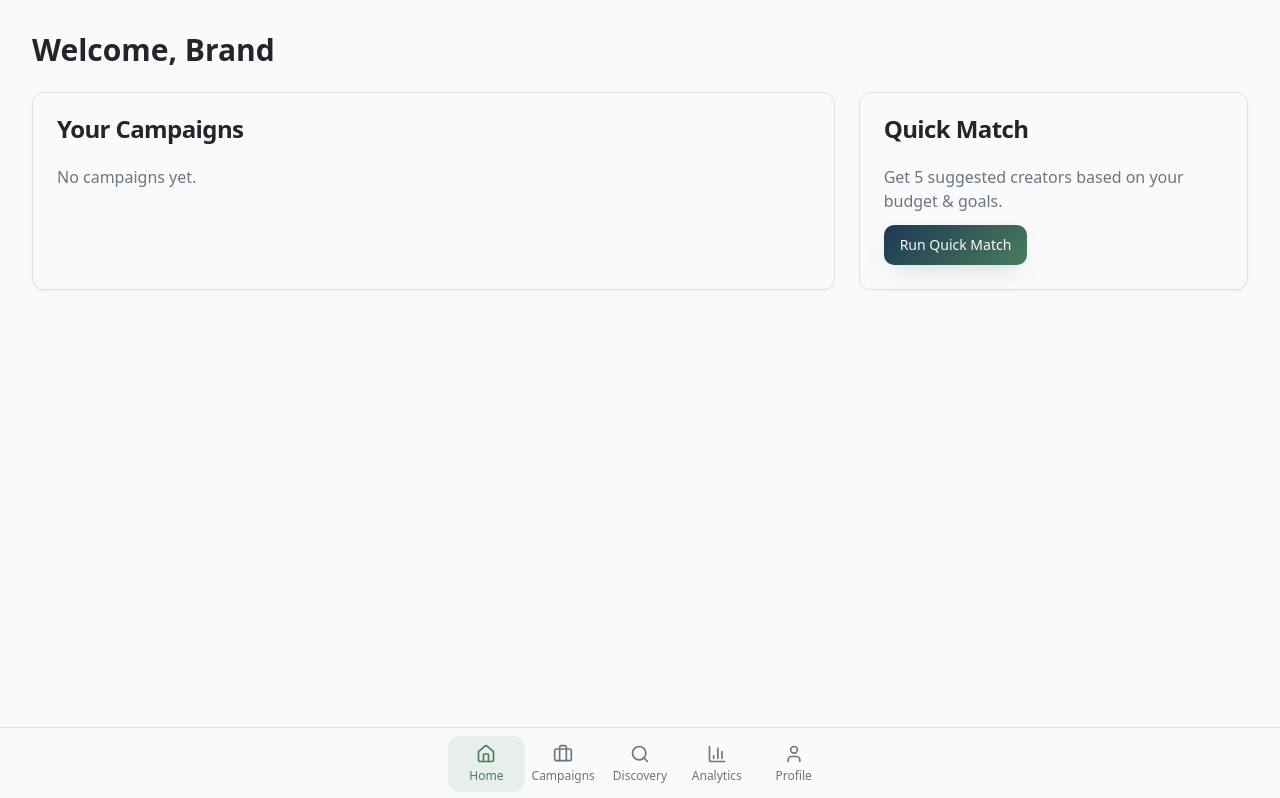
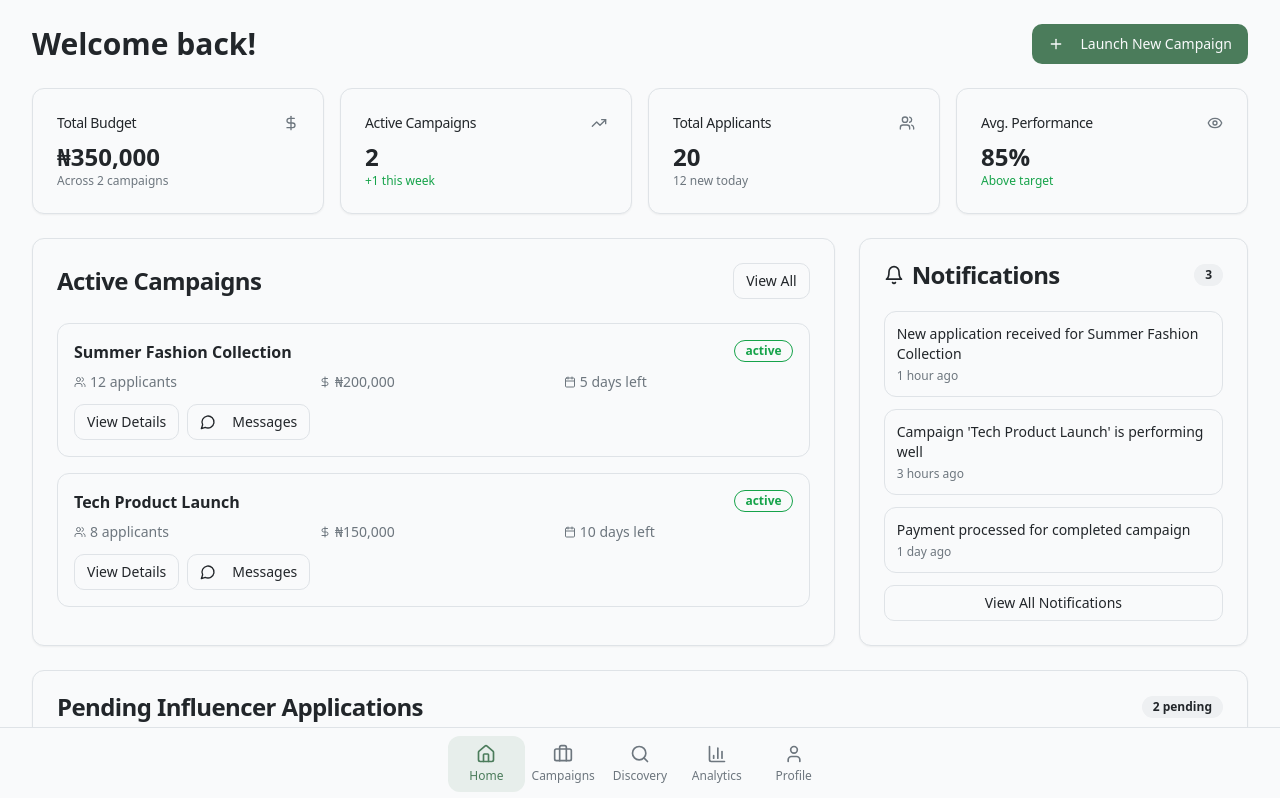
Before and after one commit to DECODERS-HUB/hivesphere, a React (Vite) app: page /dashboard/brand in a window 1280 px wide. Shown: the top 798 px of the page. Built offline with nearby package versions, Linux system fonts and the light colour scheme; grey boxes are pictures that could not be loaded.

Commit message:
Update dashboard home page
Updated the Brand Dashboard Home/Overview page to include active campaigns, pending influencer applications, notifications, and budget summary. Also updated the Campaigns, Creator Discovery, Analytics, and Profile sections with their respective components and actions.

```diff
--- a/src/pages/dashboards/BrandDashboard.tsx
+++ b/src/pages/dashboards/BrandDashboard.tsx
@@ -1,34 +1,260 @@
 import { Button } from "@/components/ui/button";
 import { Card, CardContent, CardHeader, CardTitle } from "@/components/ui/card";
+import { Badge } from "@/components/ui/badge";
+import { Avatar, AvatarImage, AvatarFallback } from "@/components/ui/avatar";
 import { useEffect } from "react";
+import { Link } from "react-router-dom";
+import { Plus, Bell, DollarSign, Users, TrendingUp, Calendar, Eye, MessageCircle } from "lucide-react";
 import DashboardLayout from "@/components/layout/DashboardLayout";
 
 const BrandDashboard = () => {
   useEffect(()=>{document.title = "Brand Dashboard — HiveSphere"},[]);
 
+  const mockActiveCampaigns = [
+    {
+      id: 1,
+      title: "Summer Fashion Collection",
+      applicants: 12,
+      budget: "₦200,000",
+      deadline: "5 days left",
+      status: "active"
+    },
+    {
+      id: 2,
+      title: "Tech Product Launch",
+      applicants: 8,
+      budget: "₦150,000",
+      deadline: "10 days left",
+      status: "active"
+    }
+  ];
+
+  const mockPendingApplications = [
+    {
+      id: 1,
+      influencer: "Jane Doe",
+      campaign: "Summer Fashion Collection",
+      avatar: "/placeholder.svg",
+      followers: "12.5K",
+      engagement: "6.2%",
+      time: "2 hours ago"
+    },
+    {
+      id: 2,
+      influencer: "Tech Reviewer NG",
+      campaign: "Tech Product Launch",
+      avatar: "/placeholder.svg",
+      followers: "45.2K",
+      engagement: "4.8%",
+      time: "5 hours ago"
+    }
+  ];
+
+  const mockNotifications = [
+    {
+      id: 1,
+      message: "New application received for Summer Fashion Collection",
+      time: "1 hour ago",
+      type: "application"
+    },
+    {
+      id: 2,
+      message: "Campaign 'Tech Product Launch' is performing well",
+      time: "3 hours ago",
+      type: "performance"
+    },
+    {
+      id: 3,
+      message: "Payment processed for completed campaign",
+      time: "1 day ago",
+      type: "payment"
+    }
+  ];
+
   return (
     <DashboardLayout userRole="brand">
-      <main className="container py-8 space-y-6">
-        <h1 className="text-3xl font-semibold">Welcome, Brand</h1>
-        <section className="grid md:grid-cols-3 gap-6">
-          <Card className="md:col-span-2">
-            <CardHeader>
-              <CardTitle>Your Campaigns</CardTitle>
+      <main className="container py-6 space-y-6">
+        <div className="flex items-center justify-between">
+          <h1 className="text-3xl font-semibold">Welcome back!</h1>
+          <Link to="/campaigns/new">
+            <Button>
+              <Plus className="h-4 w-4 mr-2" />
+              Launch New Campaign
+            </Button>
+          </Link>
+        </div>
+
+        {/* Budget Summary Cards */}
+        <div className="grid grid-cols-1 md:grid-cols-4 gap-4">
+          <Card>
+            <CardHeader className="flex flex-row items-center justify-between space-y-0 pb-2">
+              <CardTitle className="text-sm font-medium">Total Budget</CardTitle>
+              <DollarSign className="h-4 w-4 text-muted-foreground" />
             </CardHeader>
             <CardContent>
-              <p className="text-muted-foreground">No campaigns yet.</p>
+              <div className="text-2xl font-bold">₦350,000</div>
+              <p className="text-xs text-muted-foreground">Across 2 campaigns</p>
             </CardContent>
           </Card>
+
+          <Card>
+            <CardHeader className="flex flex-row items-center justify-between space-y-0 pb-2">
+              <CardTitle className="text-sm font-medium">Active Campaigns</CardTitle>
+              <TrendingUp className="h-4 w-4 text-muted-foreground" />
+            </CardHeader>
+            <CardContent>
+              <div className="text-2xl font-bold">2</div>
+              <p className="text-xs text-green-600">+1 this week</p>
+            </CardContent>
+          </Card>
+
+          <Card>
+            <CardHeader className="flex flex-row items-center justify-between space-y-0 pb-2">
+              <CardTitle className="text-sm font-medium">Total Applicants</CardTitle>
+              <Users className="h-4 w-4 text-muted-foreground" />
+            </CardHeader>
+            <CardContent>
+              <div className="text-2xl font-bold">20</div>
+              <p className="text-xs text-muted-foreground">12 new today</p>
+            </CardContent>
+          </Card>
+
+          <Card>
+            <CardHeader className="flex flex-row items-center justify-between space-y-0 pb-2">
+              <CardTitle className="text-sm font-medium">Avg. Performance</CardTitle>
+              <Eye className="h-4 w-4 text-muted-foreground" />
+            </CardHeader>
+            <CardContent>
+              <div className="text-2xl font-bold">85%</div>
+              <p className="text-xs text-green-600">Above target</p>
+            </CardContent>
+          </Card>
+        </div>
+
+        {/* Main Content Grid */}
+        <div className="grid grid-cols-1 lg:grid-cols-3 gap-6">
+          {/* Active Campaigns */}
+          <Card className="lg:col-span-2">
+            <CardHeader>
+              <div className="flex items-center justify-between">
+                <CardTitle>Active Campaigns</CardTitle>
+                <Link to="/dashboard/brand/campaigns">
+                  <Button variant="outline" size="sm">View All</Button>
+                </Link>
+              </div>
+            </CardHeader>
+            <CardContent className="space-y-4">
+              {mockActiveCampaigns.map((campaign) => (
+                <div key={campaign.id} className="p-4 border rounded-lg hover:shadow-md transition-shadow cursor-pointer">
+                  <div className="flex items-start justify-between mb-2">
+                    <h3 className="font-semibold">{campaign.title}</h3>
+                    <Badge variant="outline" className="text-green-600 border-green-600">
+                      {campaign.status}
+                    </Badge>
+                  </div>
+                  <div className="grid grid-cols-3 gap-4 text-sm text-muted-foreground">
+                    <div className="flex items-center gap-1">
+                      <Users className="h-3 w-3" />
+                      {campaign.applicants} applicants
+                    </div>
+                    <div className="flex items-center gap-1">
+                      <DollarSign className="h-3 w-3" />
+                      {campaign.budget}
+                    </div>
+                    <div className="flex items-center gap-1">
+                      <Calendar className="h-3 w-3" />
+                      {campaign.deadline}
+                    </div>
+                  </div>
+                  <div className="flex gap-2 mt-3">
+                    <Button size="sm" variant="outline">View Details</Button>
+                    <Button size="sm" variant="outline">
+                      <MessageCircle className="h-4 w-4 mr-2" />
+                      Messages
+                    </Button>
+                  </div>
+                </div>
+              ))}
+              {mockActiveCampaigns.length === 0 && (
+                <div className="text-center py-8">
+                  <p className="text-muted-foreground mb-4">No active campaigns</p>
+                  <Link to="/campaigns/new">
+                    <Button>
+                      <Plus className="h-4 w-4 mr-2" />
+                      Create Your First Campaign
+                    </Button>
+                  </Link>
+                </div>
+              )}
+            </CardContent>
+          </Card>
+
+          {/* Notifications */}
           <Card>
             <CardHeader>
-              <CardTitle>Quick Match</CardTitle>
+              <div className="flex items-center justify-between">
+                <CardTitle className="flex items-center gap-2">
+                  <Bell className="h-5 w-5" />
+                  Notifications
+                </CardTitle>
+                <Badge variant="secondary">{mockNotifications.length}</Badge>
+              </div>
             </CardHeader>
             <CardContent className="space-y-3">
-              <p className="text-muted-foreground">Get 5 suggested creators based on your budget & goals.</p>
-              <Button variant="hero">Run Quick Match</Button>
+              {mockNotifications.map((notification) => (
+                <div key={notification.id} className="p-3 border rounded-lg">
+                  <p className="text-sm">{notification.message}</p>
+                  <p className="text-xs text-muted-foreground mt-1">{notification.time}</p>
+                </div>
+              ))}
+              <Button variant="outline" size="sm" className="w-full">
+                View All Notifications
+              </Button>
             </CardContent>
           </Card>
-        </section>
+        </div>
+
+        {/* Pending Applications */}
+        <Card>
+          <CardHeader>
+            <div className="flex items-center justify-between">
+              <CardTitle>Pending Influencer Applications</CardTitle>
+              <Badge variant="secondary">{mockPendingApplications.length} pending</Badge>
+            </div>
+          </CardHeader>
+          <CardContent>
+            <div className="space-y-4">
+              {mockPendingApplications.map((application) => (
+                <div key={application.id} className="flex items-center justify-between p-4 border rounded-lg">
+                  <div className="flex items-center gap-4">
+                    <Avatar>
+                      <AvatarImage src={application.avatar} alt={application.influencer} />
+                      <AvatarFallback>{application.influencer.charAt(0)}</AvatarFallback>
+                    </Avatar>
+                    <div>
+                      <h3 className="font-semibold">{application.influencer}</h3>
+                      <p className="text-sm text-muted-foreground">{application.campaign}</p>
+                      <div className="flex gap-4 text-xs text-muted-foreground mt-1">
+                        <span>{application.followers} followers</span>
+                        <span>{application.engagement} engagement</span>
+                        <span>{application.time}</span>
+                      </div>
+                    </div>
+                  </div>
+                  <div className="flex gap-2">
+                    <Button size="sm">Review</Button>
+                    <Button size="sm" variant="outline">View Profile</Button>
+                  </div>
+                </div>
+              ))}
+              {mockPendingApplications.length === 0 && (
+                <div className="text-center py-8">
+                  <p className="text-muted-foreground">No pending applications</p>
+                </div>
+              )}
+            </div>
+          </CardContent>
+        </Card>
       </main>
     </DashboardLayout>
   );
```
